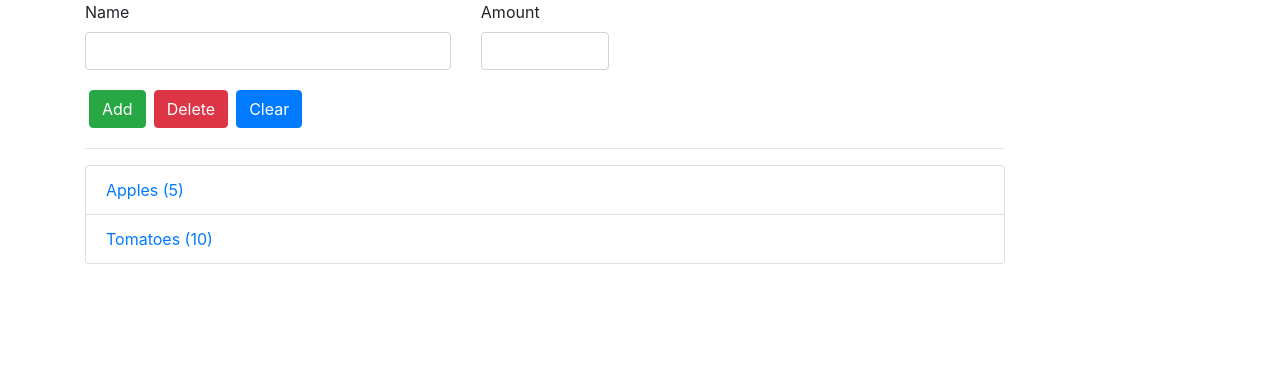
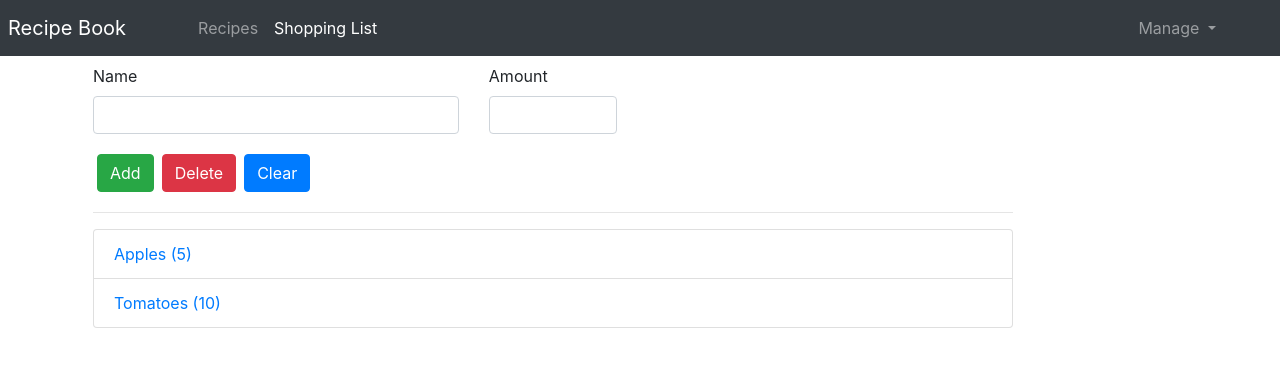
Before and after one commit to tanvirkse101/Angular-Project, an Angular app in the folder Shopping-Project-Angular/: page /shopping-list in a window 1280 px wide. Shown: the top 366 px of the page. Built offline with nearby package versions, Linux system fonts and the light colour scheme.

Commit message:
Revert "update"
This reverts commit 46728bdac994cb473c789adaa16a282a1e06bc0f.

```diff
--- a/Shopping-Project-Angular/src/app/app-routing.module.ts
+++ b/Shopping-Project-Angular/src/app/app-routing.module.ts
@@ -25,4 +25,5 @@ const appRoutes: Routes = [
   exports: [RouterModule]
 })
 export class AppRoutingModule {
+
 }
--- a/Shopping-Project-Angular/src/app/app.component.html
+++ b/Shopping-Project-Angular/src/app/app.component.html
@@ -1,6 +1,7 @@
+<app-header></app-header>
 <div class="container">
   <div class="row">
-    <div class="col-md-12">
+    <div class="col-md-12 m-2">
       <router-outlet></router-outlet>
     </div>
   </div>
--- a/Shopping-Project-Angular/src/app/app.component.ts
+++ b/Shopping-Project-Angular/src/app/app.component.ts
@@ -7,4 +7,10 @@ import { Component } from '@angular/core';
 })
 export class AppComponent {
   title = 'Shopping-Project-Angular';
+  loadedfeature = 'recipe';
+
+  // tslint:disable-next-line:typedef
+  onNavigate(feature: string) {
+    this.loadedfeature = feature;
+  }
 }
```
